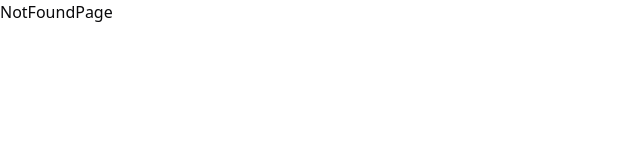
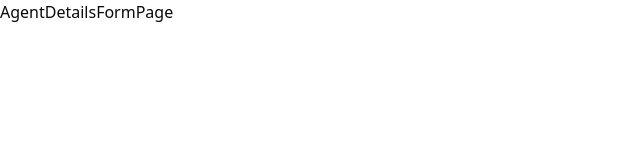
Before and after one commit to ThePhoenix08/archeo, a React (Vite) app in the folder apps/client/: page /register/details-form/1 in a window 1280 px wide. Shown: the top 160 px of the page, without its empty margins (0-640 px from the left). Built offline with nearby package versions, Linux system fonts and the light colour scheme.

Commit message:
update(frontend): routing

```diff
--- a/apps/client/src/App.jsx
+++ b/apps/client/src/App.jsx
@@ -47,7 +47,7 @@ function App() {
 					<Route path="register">
 						<Route index element={<BasicCredsPage />} />
 						<Route path="select-agent-type" element={<AgentTypePage />} />
-						<Route path="details-form" element={<AgentDetailsFormPage />} />
+						<Route path="details-form/:agentType?" element={<AgentDetailsFormPage />} />
 						<Route path="select-roles" element={<SelectRolesPage />} />
 					</Route>
 				</Route>
--- a/apps/client/src/features/auth/pages/AgentDetailsForm.page.jsx
+++ b/apps/client/src/features/auth/pages/AgentDetailsForm.page.jsx
@@ -1,4 +1,14 @@
+import RegisterOrgPage from "@/features/auth/pages/RegisterOrg.page.jsx";
+import { AGENT_TYPES, AGENT_TYPES_LIST } from "@/shared/constants/roles.constant.js";
+import { useParams } from "react-router";
+
 function AgentDetailsFormPage() {
-  return <div>AgentDetailsFormPage</div>;
+  let { agentType } = useParams();
+  if(!agentType || !AGENT_TYPES_LIST.includes(agentType))
+    agentType = AGENT_TYPES.INDIVIDUAL;
+
+  return agentType === AGENT_TYPES.INDIVIDUAL
+    ? <div>AgentDetailsFormPage</div>
+    : <RegisterOrgPage/>;
 }
 export default AgentDetailsFormPage;
```
